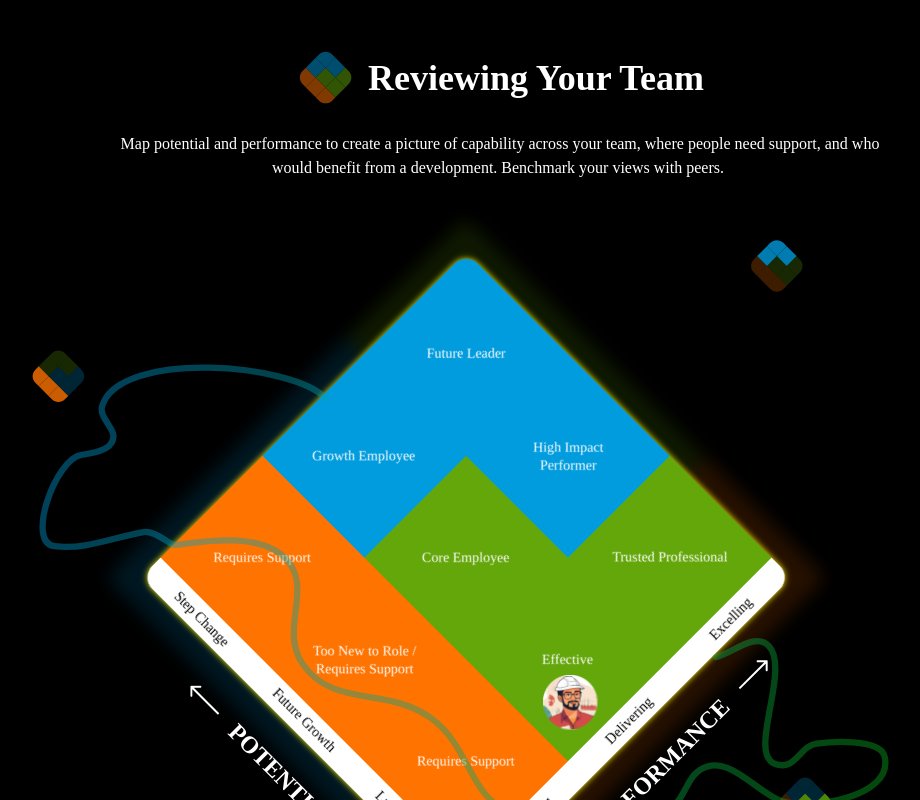
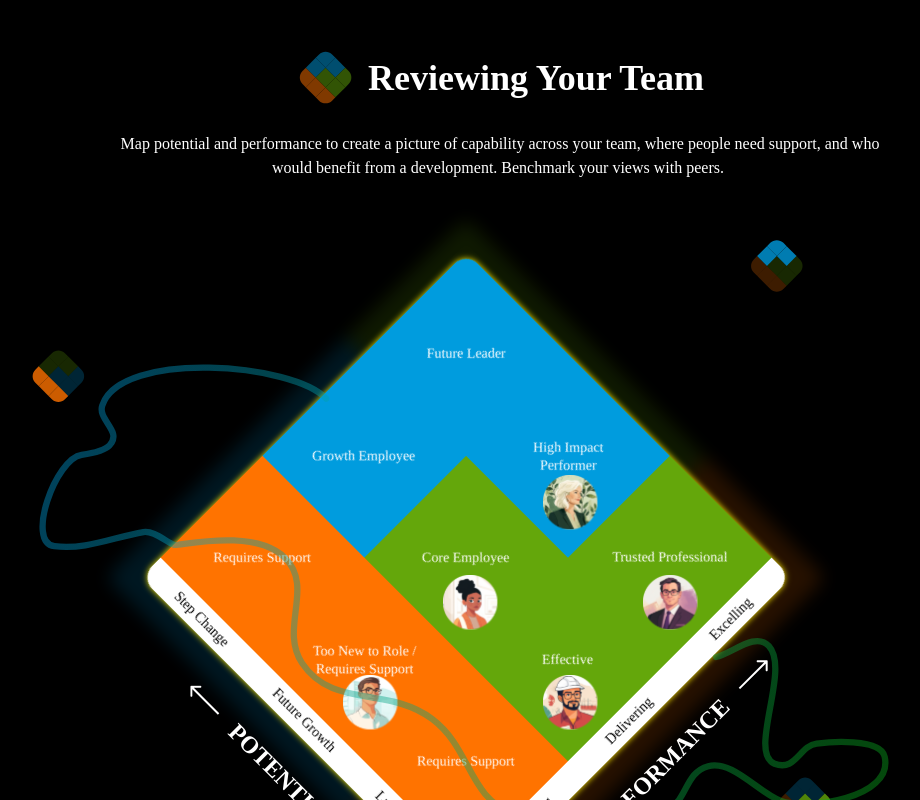
Before and after one commit to solensa/kop3, a Next.js app: page / in a window 1280 px wide. Shown: the top 800 px of the page, without its empty margins (140-1060 px from the left). Built offline with nearby package versions, Linux system fonts and the light colour scheme.

Commit message:
persona's added to the diamond

```diff
--- a/src/app/page.tsx
+++ b/src/app/page.tsx
@@ -59,6 +59,34 @@ export default function Home() {
             height={55}
             className="absolute top-[345px] right-[466px] pointer-events-none z-10"
           />
+          <Image
+            src="/persona-noah.svg"
+            alt="personahh"
+            width={55}
+            height={55}
+            className="absolute top-[345px] right-[666px] pointer-events-none z-10"
+          />
+          <Image
+            src="/persona-cath.svg"
+            alt="personahh"
+            width={55}
+            height={55}
+            className="absolute top-[245px] right-[566px] pointer-events-none z-10"
+          />
+          <Image
+            src="/persona-mel.svg"
+            alt="personahh"
+            width={55}
+            height={55}
+            className="absolute top-[245px] right-[366px] pointer-events-none z-10"
+          />
+          <Image
+            src="/persona-sl.svg"
+            alt="personahh"
+            width={55}
+            height={55}
+            className="absolute top-[145px] right-[466px] pointer-events-none z-10"
+          />
         </div>
       </div>
     </div>
```
